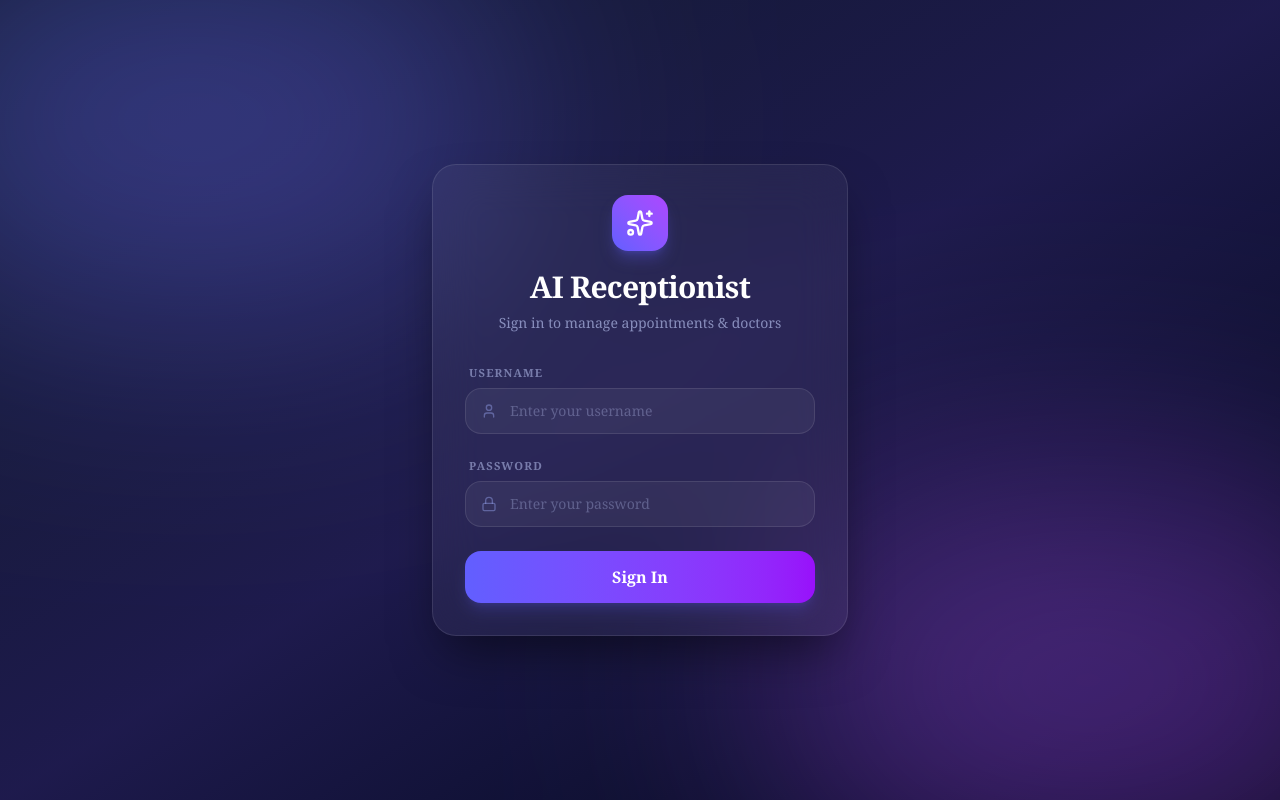
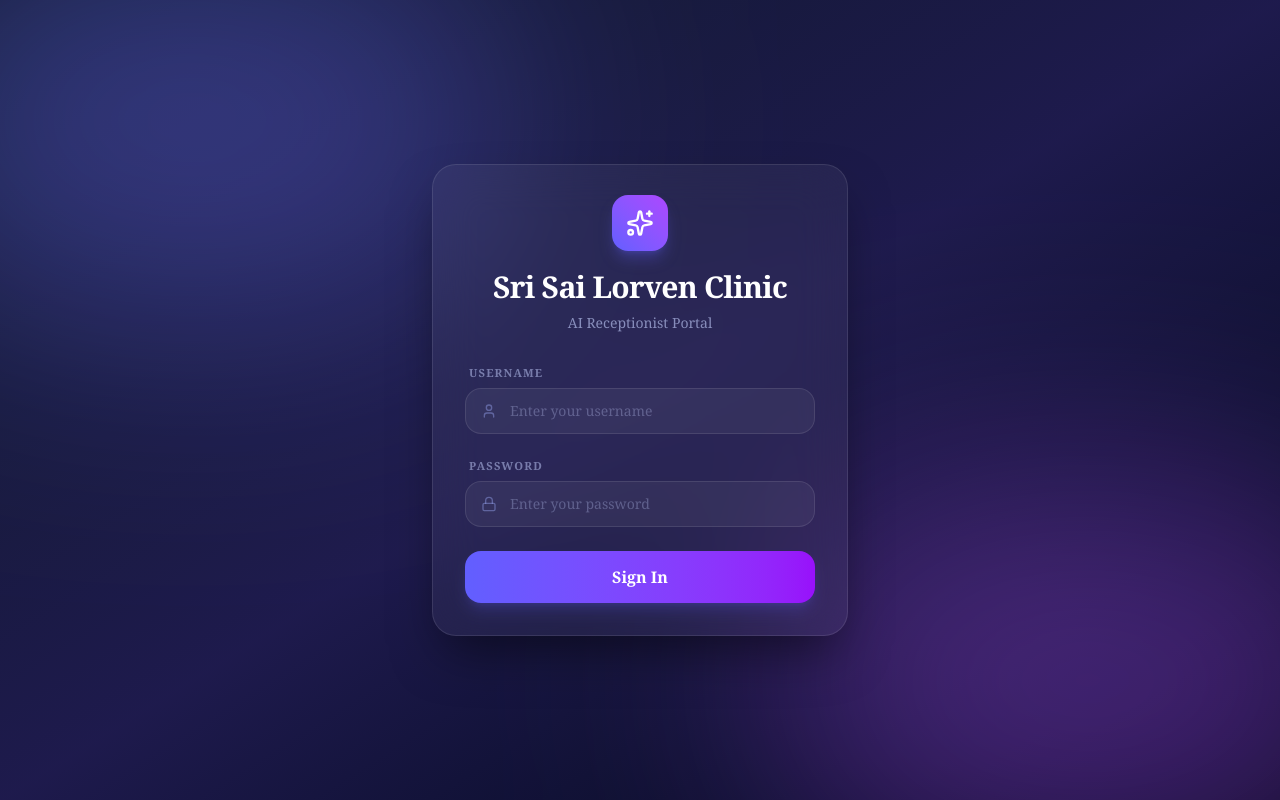
Before and after one commit to Pursync123/ai-receptionist, a React (Vite) app: page / in a window 1280 px wide. Built offline with nearby package versions, Linux system fonts and the light colour scheme.

Commit message:
Update UI header with Sri Sai Lorven Clinic hospital name

```diff
--- a/index.html
+++ b/index.html
@@ -4,7 +4,7 @@
     <meta charset="UTF-8" />
     <link rel="icon" type="image/svg+xml" href="/vite.svg" />
     <meta name="viewport" content="width=device-width, initial-scale=1.0" />
-    <title>ai-receptionist</title>
+    <title>Sri Sai Lorven Clinic - AI Receptionist</title>
   </head>
   <body>
     <div id="root"></div>
--- a/src/components/Layout.jsx
+++ b/src/components/Layout.jsx
@@ -1,5 +1,5 @@
 import { Link, useLocation } from 'react-router-dom';
-import { LayoutDashboard, Calendar, Users, LogOut } from 'lucide-react';
+import { LayoutDashboard, Calendar, Users, LogOut, Building2 } from 'lucide-react';
 
 const Layout = ({ children, onLogout }) => {
   const location = useLocation();
@@ -13,14 +13,20 @@ const Layout = ({ children, onLogout }) => {
   return (
     <div className="flex h-screen w-screen overflow-hidden font-serif">
       {/* ── Blue Sidebar ──────────────────────────────────────────────── */}
-      <aside className="w-60 flex flex-col bg-[var(--color-sidebar)] text-white">
-        <div className="px-5 py-6">
-          <h1 className="text-xl font-bold tracking-tight text-blue-200">
-            AI Receptionist
-          </h1>
+      <aside className="w-64 flex flex-col bg-[var(--color-sidebar)] text-white shrink-0">
+        <div className="px-5 py-6 flex items-center gap-3 border-b border-blue-800/40">
+          <div className="p-2 bg-blue-600/40 border border-blue-400/30 rounded-xl flex items-center justify-center shrink-0">
+            <Building2 className="w-5 h-5 text-blue-200" />
+          </div>
+          <div>
+            <h1 className="text-base font-bold tracking-tight text-white leading-tight">
+              Sri Sai Lorven Clinic
+            </h1>
+            <p className="text-[0.7rem] text-blue-200/70 font-medium">AI Receptionist</p>
+          </div>
         </div>
 
-        <nav className="flex-1 flex flex-col gap-1 px-3">
+        <nav className="flex-1 flex flex-col gap-1 px-3 py-4">
           {navItems.map((item) => {
             const Icon = item.icon;
             const isActive = location.pathname === item.path;
@@ -53,8 +59,29 @@ const Layout = ({ children, onLogout }) => {
       </aside>
 
       {/* ── Main Content ──────────────────────────────────────────────── */}
-      <main className="flex-1 bg-gray-50 overflow-y-auto">
-        <div className="max-w-6xl mx-auto p-6">
+      <main className="flex-1 bg-gray-50 overflow-y-auto flex flex-col">
+        {/* Top Header Bar */}
+        <header className="bg-white border-b border-gray-200/80 px-8 py-4 flex justify-between items-center shadow-xs shrink-0">
+          <div className="flex items-center gap-3">
+            <div className="w-10 h-10 rounded-xl bg-gradient-to-tr from-indigo-600 to-purple-600 flex items-center justify-center text-white font-bold text-lg shadow-sm">
+              <Building2 size={20} />
+            </div>
+            <div>
+              <h1 className="text-lg font-bold text-gray-900 tracking-tight leading-none">
+                Sri Sai Lorven Clinic
+              </h1>
+              <p className="text-xs text-gray-500 font-medium mt-1">Hospital Management & AI Receptionist</p>
+            </div>
+          </div>
+          <div className="flex items-center gap-3">
+            <div className="inline-flex items-center gap-2 px-3 py-1.5 rounded-full text-xs font-semibold bg-emerald-50 text-emerald-700 border border-emerald-200/80">
+              <span className="w-2 h-2 rounded-full bg-emerald-500 animate-pulse"></span>
+              Live System Active
+            </div>
+          </div>
+        </header>
+
+        <div className="max-w-6xl mx-auto p-6 w-full flex-1">
           {children}
         </div>
       </main>
--- a/src/pages/LoginPage.jsx
+++ b/src/pages/LoginPage.jsx
@@ -40,10 +40,10 @@ const LoginPage = ({ onLoginSuccess }) => {
               <Sparkles className="text-white h-7 w-7" />
             </div>
             <h2 className="text-3xl font-extrabold text-white tracking-tight">
-              AI Receptionist
+              Sri Sai Lorven Clinic
             </h2>
             <p className="text-indigo-200/60 mt-2 text-sm font-medium">
-              Sign in to manage appointments & doctors
+              AI Receptionist Portal
             </p>
           </div>
 
```
